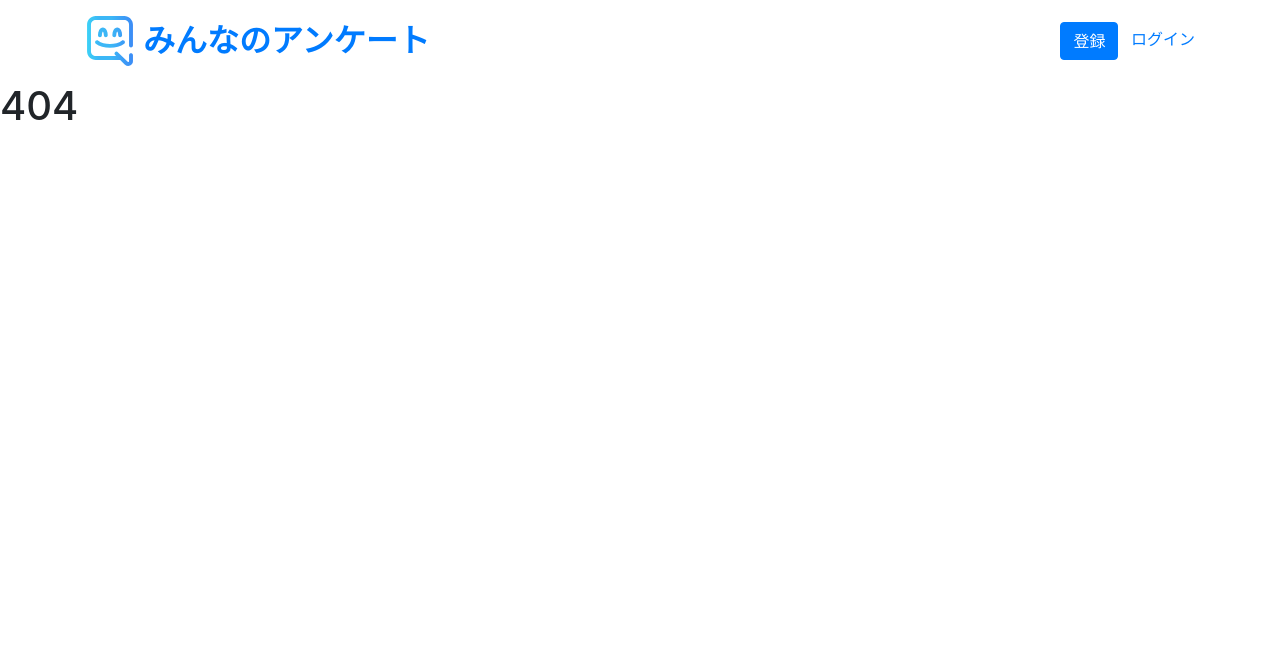
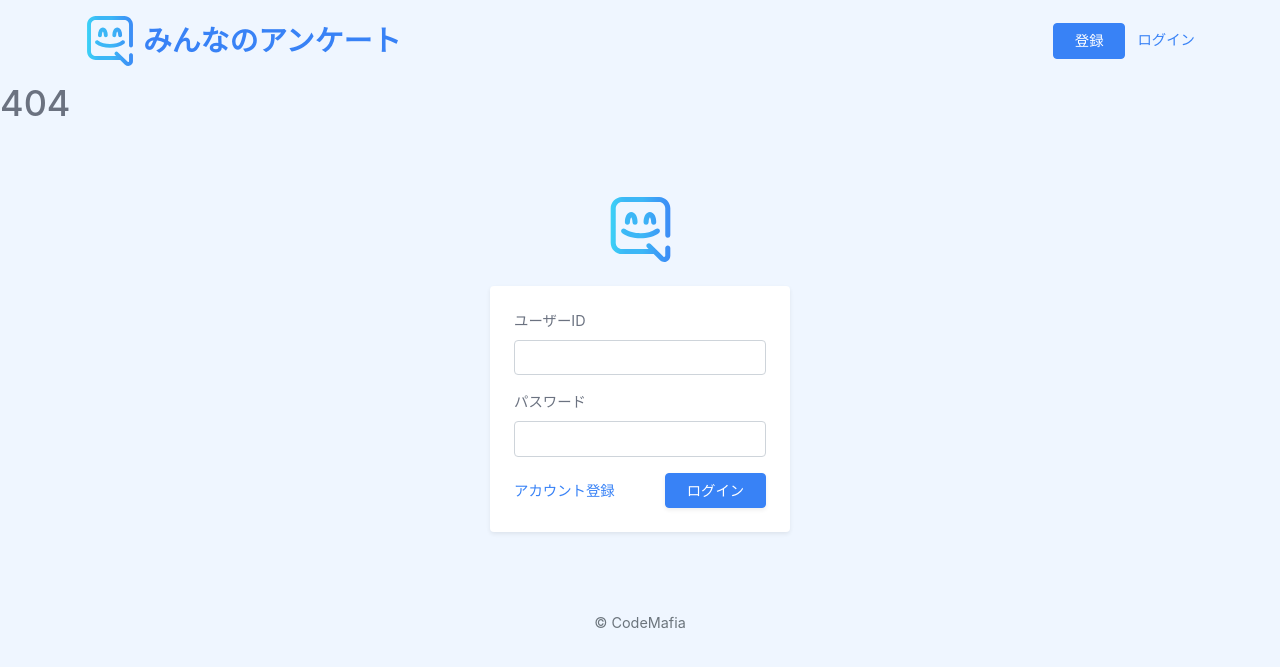
Before and after one commit to TakahashiJumpei/learning_be, a PHP site: page / in a window 1280 px wide. Shown: the top 667 px of the page. Run offline with PHP 8.4, Linux system fonts and the light colour scheme; some libraries are stand-ins or nearby versions.

Commit message:
ログインフォームの作成

```diff
--- a/src/index.php
+++ b/src/index.php
@@ -31,12 +31,48 @@ try {
 
     route($rpath, $method);
 
+?>
+
+    <main class="container py-3">
+        <h1 class="sr-only">ログイン</h1>
+        <div class="my-5">
+            <div class="text-center mb-4">
+                <img width="65" src="images/logo.svg" alt="みんなのアンケート　サイトロゴ">
+            </div>
+            <div class="login-form bg-white p-4 shadow-sm mx-auto rounded">
+                <form action="">
+                    <div class="form-group">
+                        <label for="">ユーザーID</label>
+                        <input type="text" class="form-control">
+                    </div>
+                    <div class="form-group">
+                        <label for="">パスワード</label>
+                        <input type="password" class="form-control">
+                    </div>
+                    <div class="d-flex align-items-center justify-content-between">
+                        <div>
+                            <a href="">アカウント登録</a>
+                        </div>
+                        <div>
+                            <input type="submit" value="ログイン" class="btn btn-primary shadow-sm">
+                        </div>
+                    </div>
+                </form>
+            </div>
+        </div>
+
+
+    </main>
+    <footer class="text-center p-3">
+        <span class="text-muted"> &copy; CodeMafia</span>
+    </footer>
+
+<?php
+
     require_once SOURCE_BASE . 'partials/footer.php';
-
-} catch(Throwable $e) {
+} catch (Throwable $e) {
 
     die('<h1>何かが凄くおかしいようです。</h1>');
-
 }
 
 ?>
--- a/src/style.scss
+++ b/src/style.scss
@@ -1 +1,13 @@
+$body-bg: #eff6ff;
+$body-color: #6b7280;
+$font-size-base: 0.9rem;
+$input-btn-padding-x: 1.3rem;
+$input-btn-padding-x-lg: 1.2rem;
+$primary: #3882F6;
+$danger:#ff4136;
+
 @import "bootstrap/bootstrap.scss";
+
+.login-form {
+    width: 300px;
+}
```
Also changed, not shown: src/style.css.
